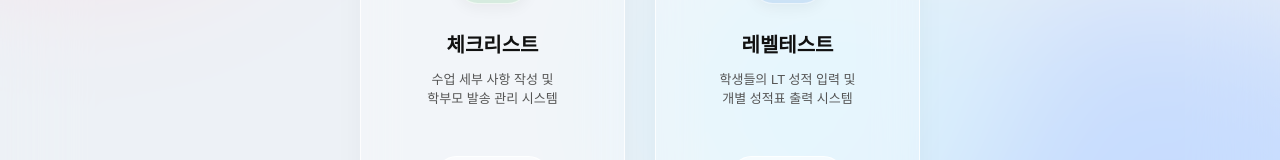
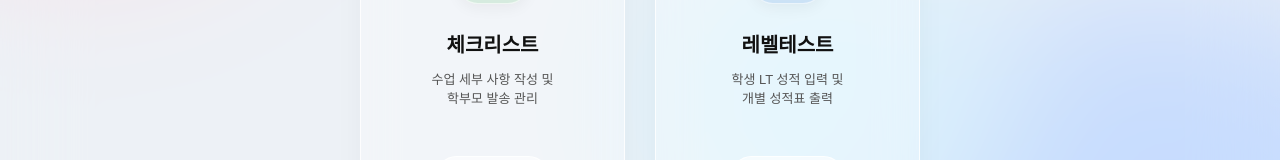
Before and after one commit to arondias38/portal-cw, a plain HTML site: page index.html in a window 1280 px wide. Shown: the part 437-597 px from the top of the page. Drawn offline with Linux system fonts and the light colour scheme; a web font is replaced by a local one.

Commit message:
Update index.html

```diff
--- a/index.html
+++ b/index.html
@@ -261,7 +261,7 @@
           <svg xmlns="http://www.w3.org/2000/svg" width="34" height="34" viewBox="0 0 24 24" fill="none" stroke="currentColor" stroke-width="2.5" stroke-linecap="round" stroke-linejoin="round"><path d="M12 22c5.523 0 10-4.477 10-10S17.523 2 12 2 2 6.477 2 12s4.477 10 10 10z"/><path d="m9 12 2 2 4-4"/></svg>
         </div>
         <h2 class="app-title">체크리스트</h2>
-        <p class="app-desc">수업 세부 사항 작성 및<br>학부모 발송 관리 시스템</p>
+        <p class="app-desc">수업 세부 사항 작성 및<br>학부모 발송 관리</p>
         <div class="enter-btn">시스템 접속</div>
       </a>
 
@@ -270,7 +270,7 @@
           <svg xmlns="http://www.w3.org/2000/svg" width="34" height="34" viewBox="0 0 24 24" fill="none" stroke="currentColor" stroke-width="2.5" stroke-linecap="round" stroke-linejoin="round"><path d="M14 2H6a2 2 0 0 0-2 2v16a2 2 0 0 0 2 2h12a2 2 0 0 0 2-2V8z"/><polyline points="14 2 14 8 20 8"/><line x1="16" y1="13" x2="8" y2="13"/><line x1="16" y1="17" x2="8" y2="17"/><polyline points="10 9 9 9 8 9"/></svg>
         </div>
         <h2 class="app-title">레벨테스트</h2>
-        <p class="app-desc">학생들의 LT 성적 입력 및<br>개별 성적표 출력 시스템</p>
+        <p class="app-desc">학생 LT 성적 입력 및<br>개별 성적표 출력</p>
         <div class="enter-btn">시스템 접속</div>
       </a>
     </div>
```
